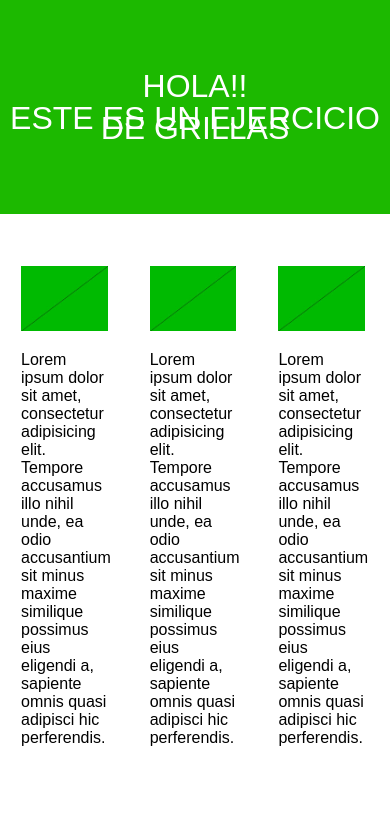
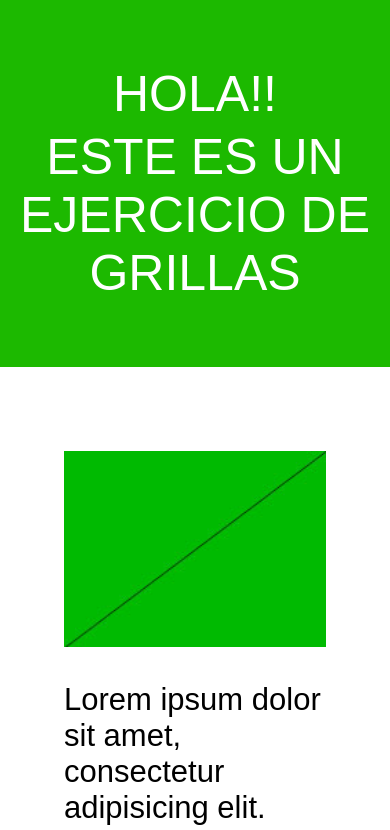
Before and after one commit to verdepez/actividad5, a plain HTML site: page 6/index.html in a window 390 px wide. Shown: the top 830 px of the page. Drawn offline with Linux system fonts and the light colour scheme.

Commit message:
ejercicio 6

```diff
--- /dev/null
+++ b/6/columnas.css
@@ -0,0 +1,48 @@
+body{
+	font-family: sans-serif;
+	margin: 0;
+	}
+	header{
+		background-color: #1cb900;
+		padding: 60px 1px;
+		text-align: center;
+		color: #fff;
+	}
+	h1{
+		font-weight: normal;
+	    margin: 5px;
+	}
+	.limpia{
+		clear: both;
+	}
+	.col-md-33{
+	    float: left;
+	    width: 33%;
+	    padding: 52px 21px;
+	    box-sizing: border-box;
+	}
+	.col-md-33 img{
+		width: 100%
+	}
+	.col-md-33 p{
+		width: 100%
+	}
+	@media (max-width: 480px){
+	h1{
+		font-size: 50px;
+	}
+
+	.col-sm-33{
+		float: left;
+		width: 100%;
+		margin: 20px auto;
+		padding: 64px 64px 0px 64px;
+	}
+	.col-sm-33 img{
+		width: 100%;
+	}
+	.col-sm-33 p{
+		width: 100%;
+	    font-size: 31px;
+	}
+	}
--- a/6/index.html
+++ b/6/index.html
@@ -4,58 +4,27 @@
 		<meta charset="utf-8">
 		<meta http-equiv="X-UA-Compatible" content="IE=edge">
 		<title>Ejercicio 5</title>
-		<style>
-			body{
-			font-family: sans-serif;
-			margin: 0;
-			}
-			header{
-				background-color: #1cb900;
-				padding: 60px 1px;
-				text-align: center;
-				line-height: 10px;
-				color: #fff;
-			}
-			h1{
-				font-weight: normal;
-			}
-			.limpia{
-				clear: both;
-			}
-			.col-md-33{
-			    float: left;
-			    width: 33%;
-			    padding: 52px 21px;
-			    box-sizing: border-box;
-			}
-			.col-md-33 img{
-				width: 100%
-			}
-			.col-md-33 p{
-				width: 100%
-			}
-
-		</style>
+		<link rel="stylesheet" href="columnas.css">
 	</head>
 	<body>
 		<header>
 			<h1>HOLA!!</h1>
 			<h1>ESTE ES UN EJERCICIO DE GRILLAS</h1>
 		</header>
-		<div class="col-md-33">
-			<img src="imgen.jpg" alt="" >
+		<div class="col-md-33 col-sm-33">
+			<img src="imgen.jpg" alt="alt imagen generica" >
 			<p>
 			Lorem ipsum dolor sit amet, consectetur adipisicing elit. Tempore accusamus illo nihil unde, ea odio accusantium sit minus maxime similique possimus eius eligendi a, sapiente omnis quasi adipisci hic perferendis.
 			</p>
 		</div>
-		<div class="col-md-33">
-			<img src="imgen.jpg" alt="" >
+		<div class="col-md-33 col-sm-33">
+			<img src="imgen.jpg" alt="alt imagen generica" >
 			<p>
 			Lorem ipsum dolor sit amet, consectetur adipisicing elit. Tempore accusamus illo nihil unde, ea odio accusantium sit minus maxime similique possimus eius eligendi a, sapiente omnis quasi adipisci hic perferendis.
 			</p>
 		</div>
-		<div class="col-md-33">
-			<img src="imgen.jpg" alt="" >
+		<div class="col-md-33 col-sm-33">
+			<img src="imgen.jpg" alt="alt imagen generica" >
 			<p>
 			Lorem ipsum dolor sit amet, consectetur adipisicing elit. Tempore accusamus illo nihil unde, ea odio accusantium sit minus maxime similique possimus eius eligendi a, sapiente omnis quasi adipisci hic perferendis.
 			</p>
```
